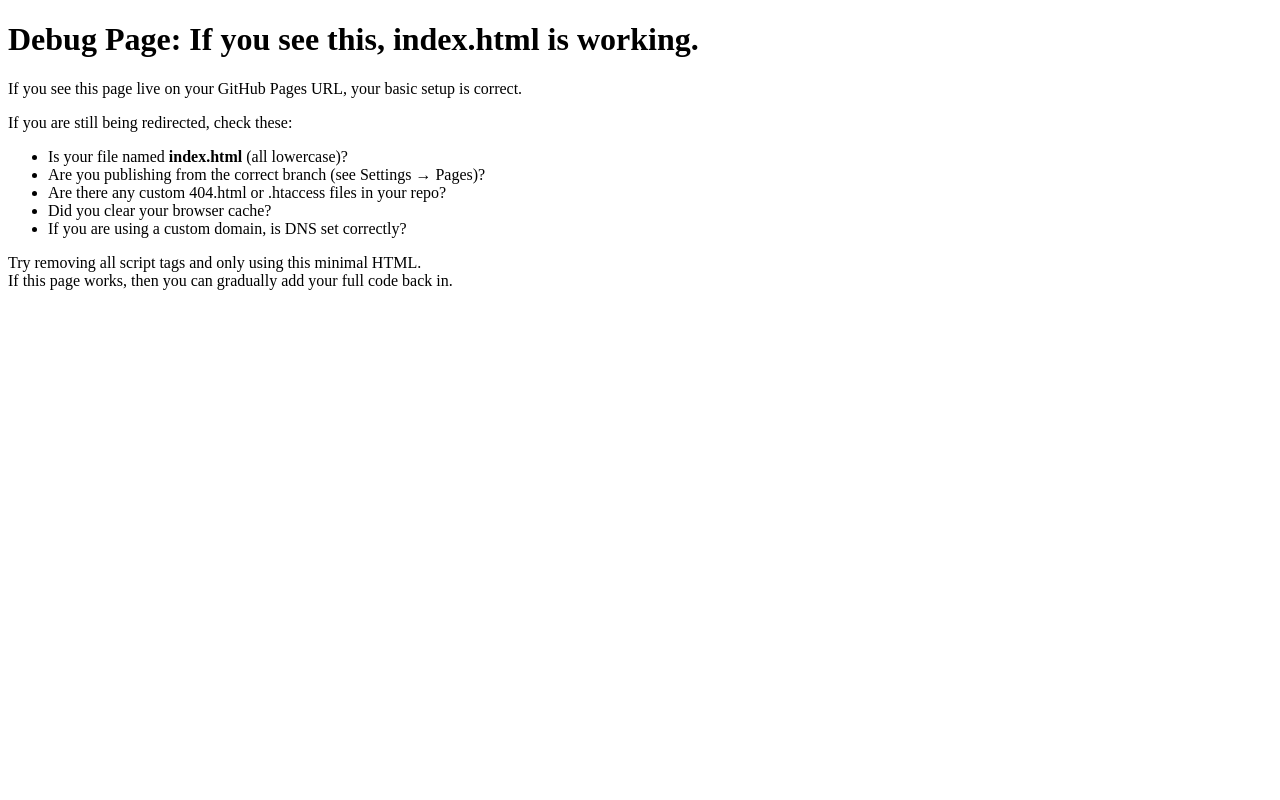
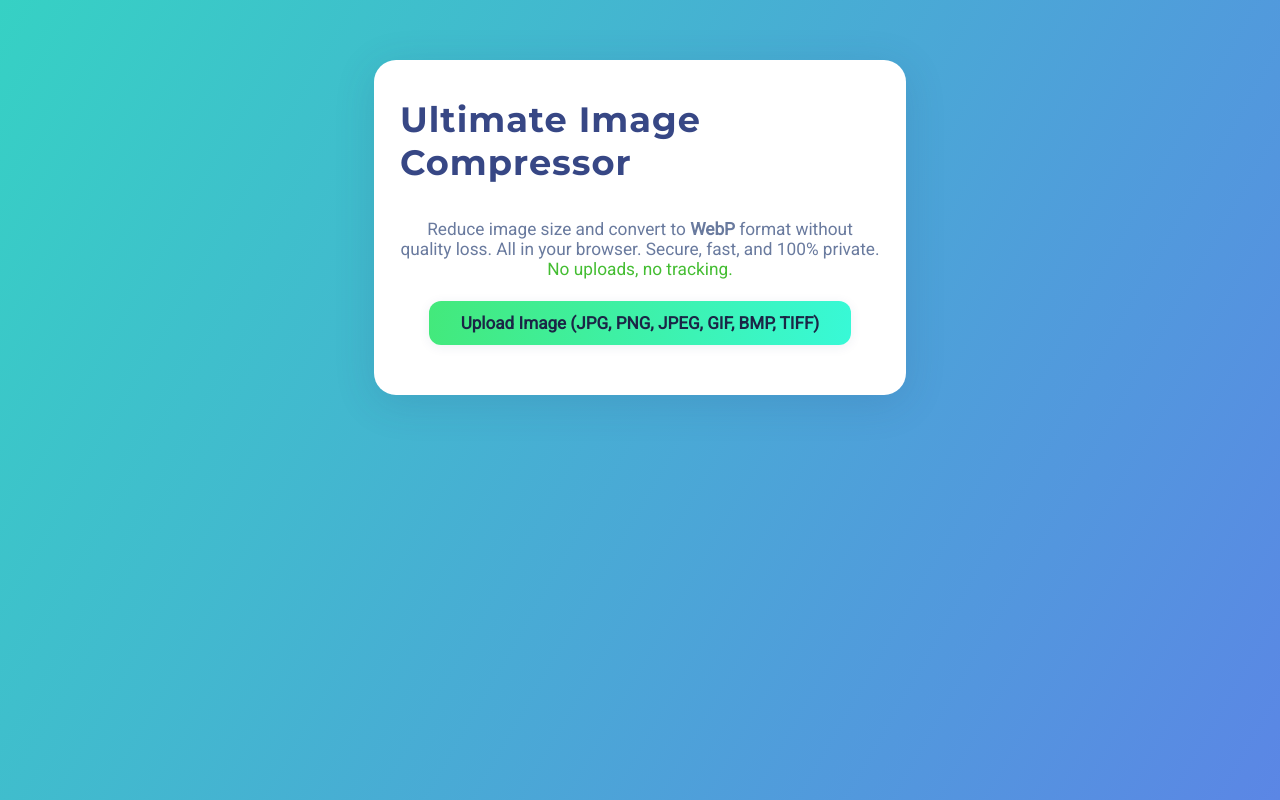
Before and after one commit to techiedude1/SnapShrink, a plain HTML site: page index.html in a window 1280 px wide. Drawn offline with Linux system fonts and the light colour scheme.

Commit message:
Update index.html

```diff
--- a/index.html
+++ b/index.html
@@ -2,23 +2,45 @@
 <html lang="en">
 <head>
     <meta charset="UTF-8">
-    <title>Ultimate Image Compressor Debug</title>
+    <title>Ultimate Image Compressor | Compress & Convert to WebP</title>
     <meta name="viewport" content="width=device-width, initial-scale=1">
-    <!-- Minimal head for debugging -->
+    <meta name="description" content="Compress and convert your images to WebP with zero quality loss. Fast, easy, and 100% privacy — your images never leave your device.">
+    <meta name="keywords" content="image compressor, webp converter, reduce image size, compress images online, photo optimizer, lossless image compression, image to webp">
+    <meta name="robots" content="index,follow">
     <link rel="icon" href="https://techiedude1.github.io/barcode/barcode-favicon.ico" type="image/x-icon">
+    <link href="https://fonts.googleapis.com/css2?family=Montserrat:wght@700&family=Roboto&display=swap" rel="stylesheet">
+    <style>
+        body {margin:0;padding:0;font-family:'Roboto',Arial,sans-serif;background:linear-gradient(120deg,#36d1c4 0%,#5b86e5 100%);min-height:100vh;display:flex;flex-direction:column;}
+        .container {max-width:480px;margin:60px auto;background:#fff;border-radius:22px;box-shadow:0 8px 40px rgba(44,68,117,0.16);padding:38px 26px 32px 26px;display:flex;flex-direction:column;align-items:center;}
+        h1 {font-family:'Montserrat',Arial,sans-serif;font-size:2.2rem;color:#374785;margin:0 0 18px 0;letter-spacing:1px;}
+        p {color:#697a9e;font-size:1.08rem;margin-bottom:22px;text-align:center;}
+        .upload-box {display:flex;flex-direction:column;align-items:center;width:100%;}
+        .upload-label {background:linear-gradient(100deg,#43e97b 0%,#38f9d7 100%);color:#1b2546;border-radius:12px;padding:12px 32px;font-weight:700;font-size:1.07rem;cursor:pointer;margin-bottom:18px;transition:box-shadow 0.2s;box-shadow:0 2px 12px rgba(44,68,117,0.08);}
+        .upload-label:hover {box-shadow:0 4px 18px rgba(44,68,117,0.18);}
+        #imageInput {display:none;}
+        .preview {max-width:260px;max-height:170px;border-radius:10px;box-shadow:0 2px 12px rgba(44,68,117,0.09);margin-bottom:16px;object-fit:contain;}
+        .slider-container {width:100%;margin:8px 0 22px 0;display:flex;flex-direction:column;align-items:center;}
+        .slider-label {color:#374785;font-weight:600;font-size:1rem;margin-bottom:4px;}
+        .slider {width:96%;}
+        .btn {margin-top:14px;background:linear-gradient(100deg,#3a86ff 0%,#4361ee 100%);color:#fff;border:none;border-radius:12px;padding:12px 34px;font-weight:700;font-size:1.12rem;cursor:pointer;box-shadow:0 2px 14px rgba(67,97,238,0.12);transition:background 0.17s,box-shadow 0.17s;}
+        .btn:hover {background:linear-gradient(100deg,#4361ee 0%,#3a86ff 100%);box-shadow:0 4px 22px rgba(67,97,238,0.19);}
+        .output-section {margin-top:30px;width:100%;display:flex;flex-direction:column;align-items:center;}
+        .download-link {margin-top:12px;color:#1b9aaa;font-weight:700;font-size:1.1rem;text-decoration:none;transition:color 0.16s;}
+        .download-link:hover {color:#e17055;}
+        .meta-info {font-size:0.92rem;color:#555;margin:4px 0;}
+        .footer {margin:54px auto 10px auto;text-align:center;color:#b1bccf;font-size:0.97rem;}
+        @media (max-width:600px) {.container {max-width:98vw;padding:18px 5vw 20px 5vw;}h1 {font-size:1.26rem;}.upload-label {font-size:0.95rem;padding:8px 15px;}.btn {font-size:0.96rem;padding:9px 21px;}.output-section {margin-top:20px;}}
+    </style>
+    <script type="application/ld+json">{"@context":"http://schema.org","@type":"WebApplication","name":"Ultimate Image Compressor & WebP Converter","url":"https://yourdomain.com/","description":"Compress images and convert to WebP online without quality loss. Secure, private, no upload required.","applicationCategory":"PhotoEditingApplication","operatingSystem":"All","offers":{"@type":"Offer","price":"0.00","priceCurrency":"USD"}}</script>
 </head>
 <body>
-    <h1>Debug Page: If you see this, index.html is working.</h1>
-    <p>If you see this page live on your GitHub Pages URL, your basic setup is correct.</p>
-    <p>If you are still being redirected, check these:</p>
-    <ul>
-      <li>Is your file named <b>index.html</b> (all lowercase)?</li>
-      <li>Are you publishing from the correct branch (see Settings &rarr; Pages)?</li>
-      <li>Are there any custom 404.html or .htaccess files in your repo?</li>
-      <li>Did you clear your browser cache?</li>
-      <li>If you are using a custom domain, is DNS set correctly?</li>
-    </ul>
-    <p>Try removing all script tags and only using this minimal HTML. <br>
-    If this page works, then you can gradually add your full code back in.</p>
-</body>
-</html>
+    <div class="container">
+        <h1>Ultimate Image Compressor</h1>
+        <p>Reduce image size and convert to <b>WebP</b> format without quality loss. All in your browser. Secure, fast, and 100% private. <span style="color:#44bd32;">No uploads, no tracking.</span></p>
+        <form class="upload-box" id="compressorForm">
+            <label class="upload-label" for="imageInput">Upload Image (JPG, PNG, JPEG, GIF, BMP, TIFF)</label>
+            <input type="file" accept="image/*" id="imageInput" required />
+            <img id="preview" class="preview" style="display:none" alt="Image Preview">
+            <div class="slider-container" style="display:none;" id="sliderWrap">
+                <span class="slider-label">Quality: <span id="qualityVal">90</span></span>
+                <input class="slider" type="range" min="50" max="100" value="90" id="qua
```
